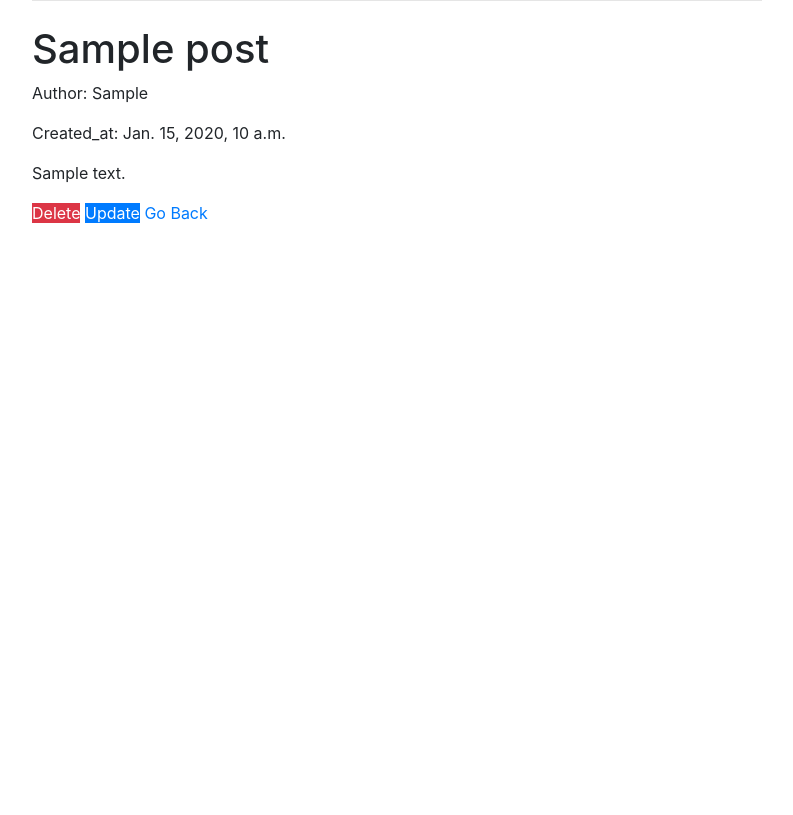
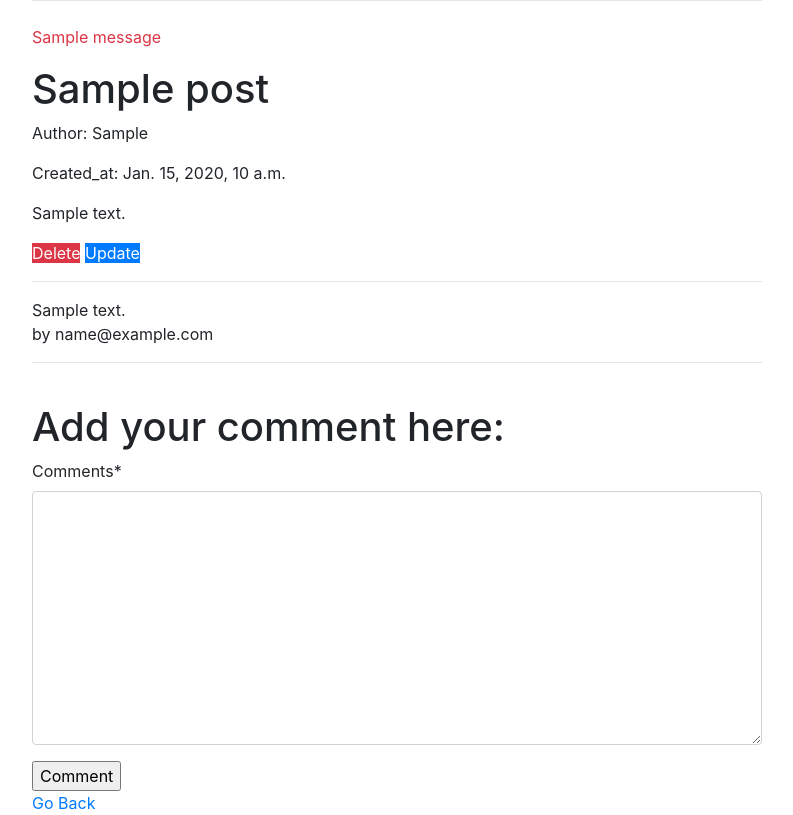
Before and after one commit to xettrisomeman/djangoAdvancedapp, a Django app: page /list/00000000-0000-0000-0000-000000000001/ in a window 1280 px wide. Shown: the whole page, without its empty margins (243-1036 px from the left). Before the commit the page ends 223 px from the top, so only its background shows below. Run offline with Django 3.2, Linux system fonts and the light colour scheme; a user stored in the database is signed in; tables that the repository leaves empty hold one stand-in row (values such as "Sample post"); one stand-in notice (Sample message) is shown; some libraries are stand-ins or nearby versions.

Commit message:
ADded comment function

```diff
--- a/core/templates/webs/detailview.html
+++ b/core/templates/webs/detailview.html
@@ -1,4 +1,6 @@
 {% extends 'base.html' %}
+{% load crispy_forms_tags %}
+
 
 
 {% block title %}
@@ -8,6 +10,13 @@ Post Detail
 
 
 {% block content %}
+{% if messages %}
+
+{% for message in messages%}
+<p class='text-danger'>{{message}}</p>
+
+{% endfor %}
+{% endif %}
 
 <h1>{{post.title}}</h1>
 <p>Author: {{post.created_by.first_name}}</p>
@@ -19,5 +28,29 @@ Post Detail
 <a href="{% url 'delete' post.post_id %}" class='btn-danger'>Delete</a>
 <a href="{% url 'update' post.post_id %}" class="btn-primary">Update</a>
 {% endif %}
+
+<hr>
+{% if comments %}
+{% for comment in comments %}
+{{comment.comments}}
+<p>by {{comment.commented_by}}</p>
+<hr>
+<br>
+{% endfor %}
+{% else %}
+
+<p>No comments</p>
+
+{% endif %}
+
+<form method='post'>
+<h1>Add your comment here:</h1>
+{% csrf_token %}
+
+{{form|crispy}}
+<input type="submit" value='Comment'>
+</form>
+
+
 <a href="{% url 'list' %}">Go Back</a>
 {% endblock %}
--- a/core/web/forms.py
+++ b/core/web/forms.py
@@ -5,7 +5,11 @@ from django.contrib.auth.forms import (
     UserCreationForm,
     AuthenticationForm
 )
-from .models import CustomUser , Post
+from .models import (
+    CustomUser,
+    Post,
+    Comment
+)
 
 
 class CustomUserAddForm(UserCreationForm):
@@ -33,3 +37,10 @@ class PostForm(forms.ModelForm):
     class Meta:
         model = Post
         fields = ('title' , 'content')
+
+
+class CommentForm(forms.ModelForm):
+
+    class Meta:
+        model = Comment
+        fields = ('comments',)
--- a/core/web/models.py
+++ b/core/web/models.py
@@ -44,7 +44,7 @@ class Post(models.Model):
         return self.title
 
     def get_absolute_url(self):
-        return reverse("detail", kwargs={"post_id": self.post_id})
+        return reverse("detailview", kwargs={"post_id": str(self.post_id)})
 
 
 class Comment(models.Model):
--- a/core/web/urls.py
+++ b/core/web/urls.py
@@ -9,7 +9,8 @@ urlpatterns = [
     path('accounts/login/' , views.UserLoginView.as_view() ,name='login'),
     path('accounts/signup/' , views.SignUpView.as_view() ,name='signup'),
     path('list/' , views.PostListView.as_view() ,name='list'),
-    path('list/<uuid:post>/' , views.PostDetailView.as_view() ,name='detailview'),
+    # path('list/<uuid:post_id>/' , views.PostDetailView.as_view() ,name='detailview'),
+    path('list/<uuid:post_id>/' , views.post_detail_view,name='detailview'),
     path('list/create/' , views.PostCreateView.as_view() , name='create'),
     path('list/update/<uuid:post_id>/' , views.PostUpdateView.as_view() , name='update'),
     path('list/delete/<uuid:post_id>/' , views.PostDeleteView.as_view() , name='delete'),
--- a/core/web/views.py
+++ b/core/web/views.py
@@ -1,24 +1,33 @@
-from django.shortcuts import render,redirect
+from django.shortcuts import render,redirect , get_object_or_404
 from django.urls import reverse_lazy
 from django.contrib.auth.views import (
     LoginView ,
 )
+from django.contrib.auth.decorators import login_required
+from django.conf import settings
+from django.contrib import messages
 from django.views.generic import (
     TemplateView,
     CreateView  ,
     ListView,
     DetailView ,
     UpdateView,
-    DeleteView
+    DeleteView,
+    FormView
 )
 from django.contrib.auth.mixins import LoginRequiredMixin
 from django.contrib.messages.views import SuccessMessageMixin
 
-from .models import CustomUser , Post
+from .models import (
+    CustomUser,
+    Post,
+    Comment
+)
 from .forms import (
     CustomUserAddForm,
     UserLoginForm,
-    PostForm
+    PostForm,
+    CommentForm
 )
 
 
@@ -56,7 +65,30 @@ class PostDetailView(LoginRequiredMixin,DetailView):
 
 
     def get_object(self, queryset=None):
-        return self.model.objects.get(post_id=self.kwargs['post'])
+        return self.model.objects.get(post_id=self.kwargs['post_id'])
+
+
+@login_required(redirect_field_name=settings.LOGIN_REDIRECT_URL)
+def post_detail_view(request,post_id):
+    post = get_object_or_404(Post , post_id=post_id)
+    form = CommentForm()
+    comments = Comment.objects.all()
+    datas = {
+        'post':post,
+        'form':form,
+        'comments':comments
+    }
+    if request.method=='POST':
+        form=CommentForm(request.POST)
+        if form.is_valid():
+            data = Comment(commented_by=request.user , post=post , comments=form.cleaned_data['comments'])
+            data.save()
+            messages.add_message(request, messages.INFO, 'Comment has been added')
+            return render(request , 'webs/detailview.html' , datas)
+    return render(request, 'webs/detailview.html' , datas)
+
+
+
 
 
 class PostCreateView(SuccessMessageMixin,LoginRequiredMixin , CreateView):
```
